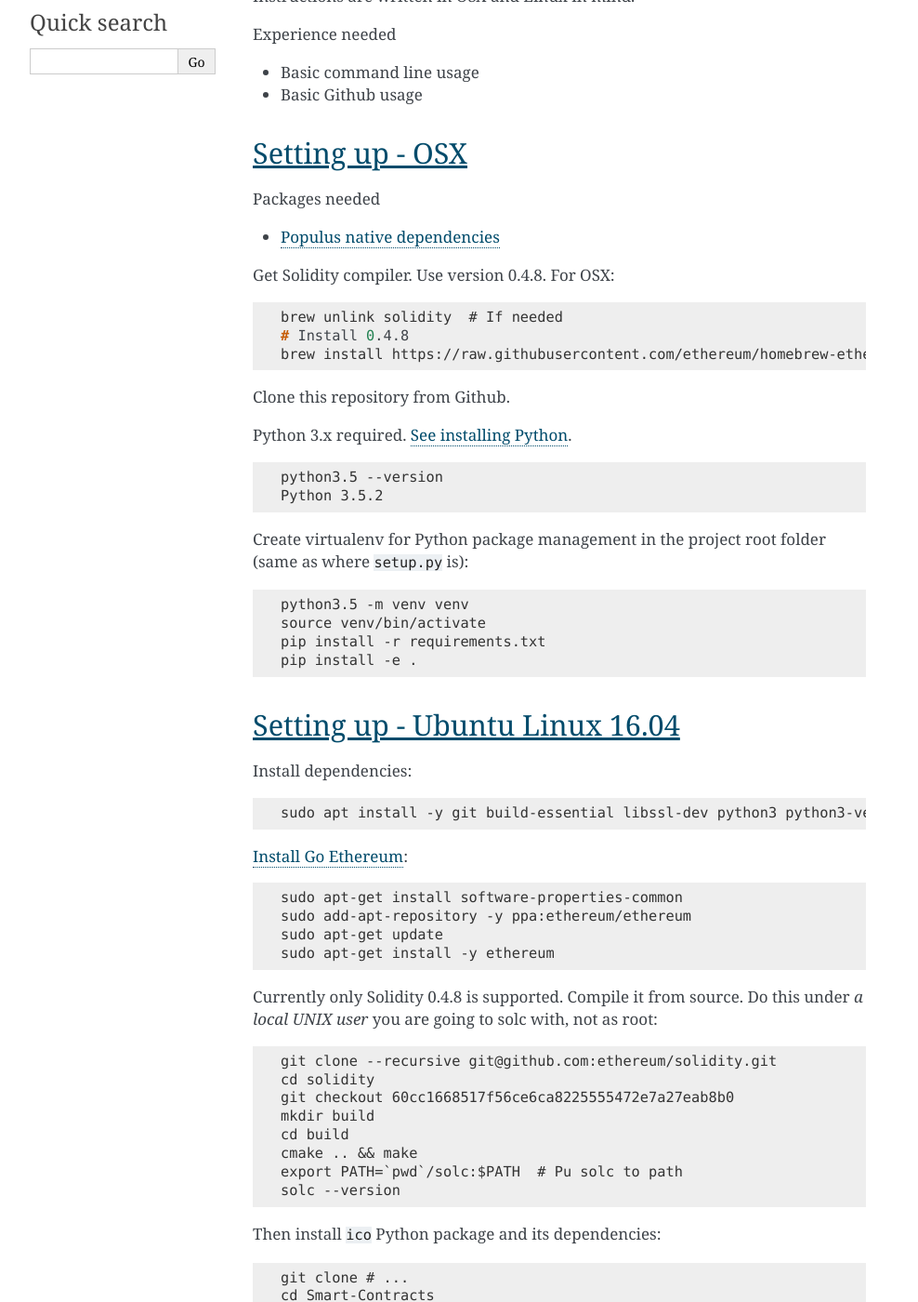
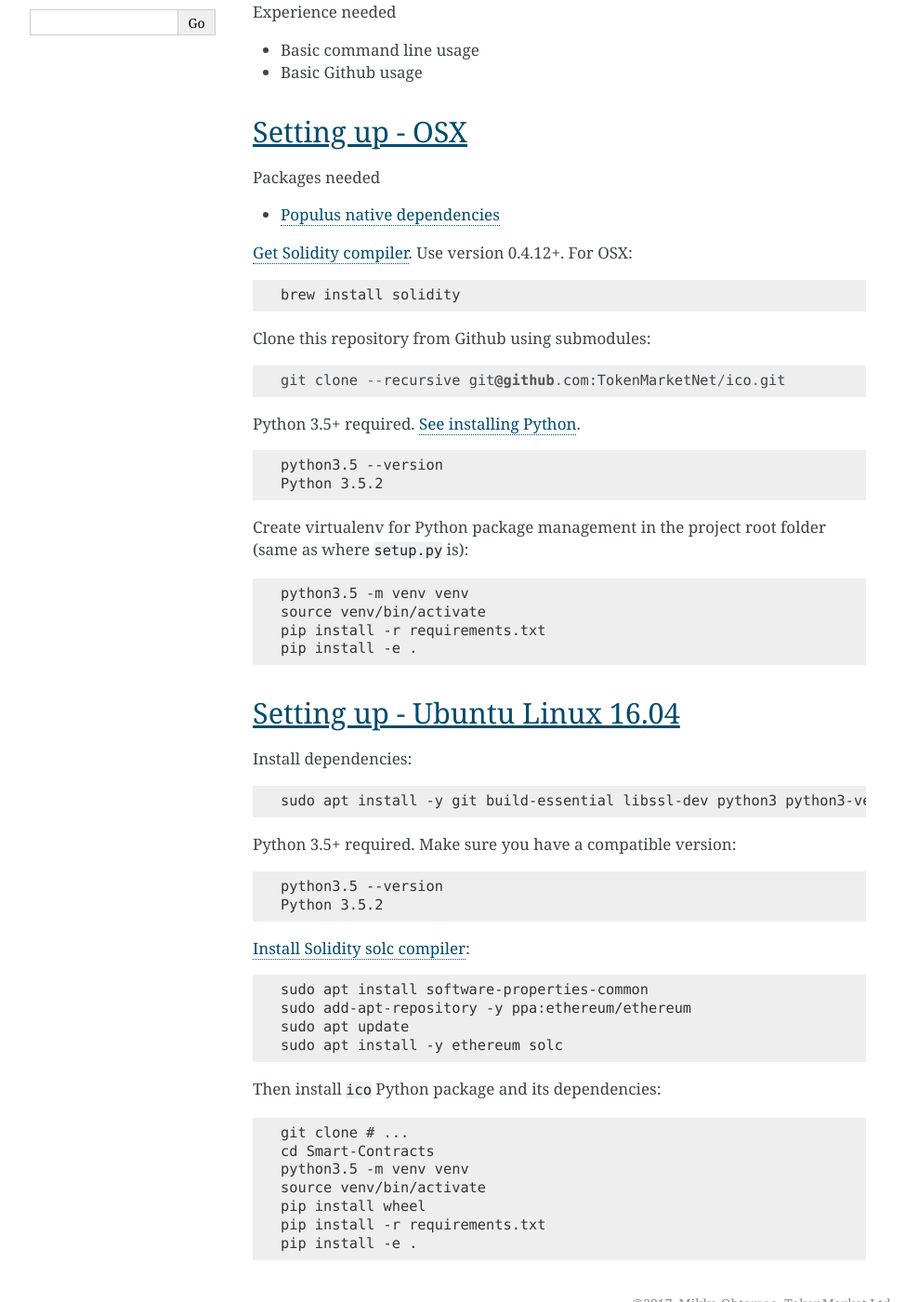
Before and after one commit to TokenMarketNet/smart-contracts, a Sphinx documentation site: the page built from docs/source/install.rst, in a window 1280 px wide and 1400 px high, scrolled down 322 px. Shown: the whole window at 93% size, without its empty margins (148-1136 px from the left). Built offline with Sphinx 7.4.7, drawn with Linux system fonts in a browser that asks for light colours; some of the changed text lies outside the part shown.

Commit message:
Update installation instructions.

```diff
--- a/docs/source/install.rst
+++ b/docs/source/install.rst
@@ -21,17 +21,17 @@
 
 * `Populus native dependencies <http://populus.readthedocs.io/en/latest/quickstart.html>`_
 
-Get Solidity compiler. Use version 0.4.8. For OSX:
+`Get Solidity compiler <http://solidity.readthedocs.io/en/develop/installing-solidity.html>`_. Use version 0.4.12+. For OSX:
 
 .. code-block:: console
 
-    brew unlink solidity  # If needed
-    # Install 0.4.8
-    brew install https://raw.githubusercontent.com/ethereum/homebrew-ethereum/77cce03da9f289e5a3ffe579840d3c5dc0a62717/solidity.rb
+    brew install solidity
 
-Clone this repository from Github.
+Clone this repository from Github using submodules::
 
-Python 3.x required. `See installing Python <https://www.python.org/downloads/>`_.
+    git clone --recursive git@github.com:TokenMarketNet/ico.git
+
+Python 3.5+ required. `See installing Python <https://www.python.org/downloads/>`_.
 
 .. code-block:: console
 
@@ -56,27 +56,21 @@
 
     sudo apt install -y git build-essential libssl-dev python3 python3-venv python3-setuptools python3-dev cmake libboost-all-dev
 
-`Install Go Ethereum <https://github.com/ethereum/go-ethereum/wiki/Installation-Instructions-for-Ubuntu>`_:
+Python 3.5+ required. Make sure you have a compatible version:
 
 .. code-block:: console
 
-    sudo apt-get install software-properties-common
-    sudo add-apt-repository -y ppa:ethereum/ethereum
-    sudo apt-get update
-    sudo apt-get install -y ethereum
+     python3.5 --version
+     Python 3.5.2
 
-Currently only Solidity 0.4.8 is supported. Compile it from source. Do this under *a local UNIX user* you are going to solc with, not as root:
+`Install Solidity solc compiler <http://solidity.readthedocs.io/en/develop/installing-solidity.html>`_:
 
 .. code-block:: console
 
-    git clone --recursive git@github.com:ethereum/solidity.git
-    cd solidity
-    git checkout 60cc1668517f56ce6ca8225555472e7a27eab8b0
-    mkdir build
-    cd build
-    cmake .. && make
-    export PATH=`pwd`/solc:$PATH  # Pu solc to path
-    solc --version
+    sudo apt install software-properties-common
+    sudo add-apt-repository -y ppa:ethereum/ethereum
+    sudo apt update
+    sudo apt install -y ethereum solc
 
 Then install ``ico`` Python package and its dependencies:
 
@@ -89,36 +83,3 @@
     pip install wheel
     pip install -r requirements.txt
     pip install -e .
-
-Setting up - Ubuntu Linux 14.04
-^^^^^^^^^^^^^^^^^^^^^^^^^^^^^^^
-
-Install dependencies:
-
-.. code-block:: console
-
-    sudo add-apt-repository ppa:fkrull/deadsnakes
-    sudo apt-get update
-    sudo apt-get install -y python3.5 python3.5-dev
-    sudo apt install -y git build-essential python3-setuptools libssl-dev
-
-`Install Go Ethereum <https://github.com/ethereum/go-ethereum/wiki/Installation-Instructions-for-Ubuntu>`_:
-
-.. code-block:: console
-
-    sudo apt-get install software-properties-common
-    sudo add-apt-repository -y ppa:ethereum/ethereum
-    sudo apt-get update
-    sudo apt-get install -y ethereum solc
-
-Then:
-
-.. code-block:: console
-
-    git clone # ...
-    cd Smart-Contracts
-    python3.5 -m venv --without-pip venv
-    source venv/bin/activate
-    curl https://bootstrap.pypa.io/get-pip.py | python
-    pip install -r requirements.txt
-    pip install -e .
```
